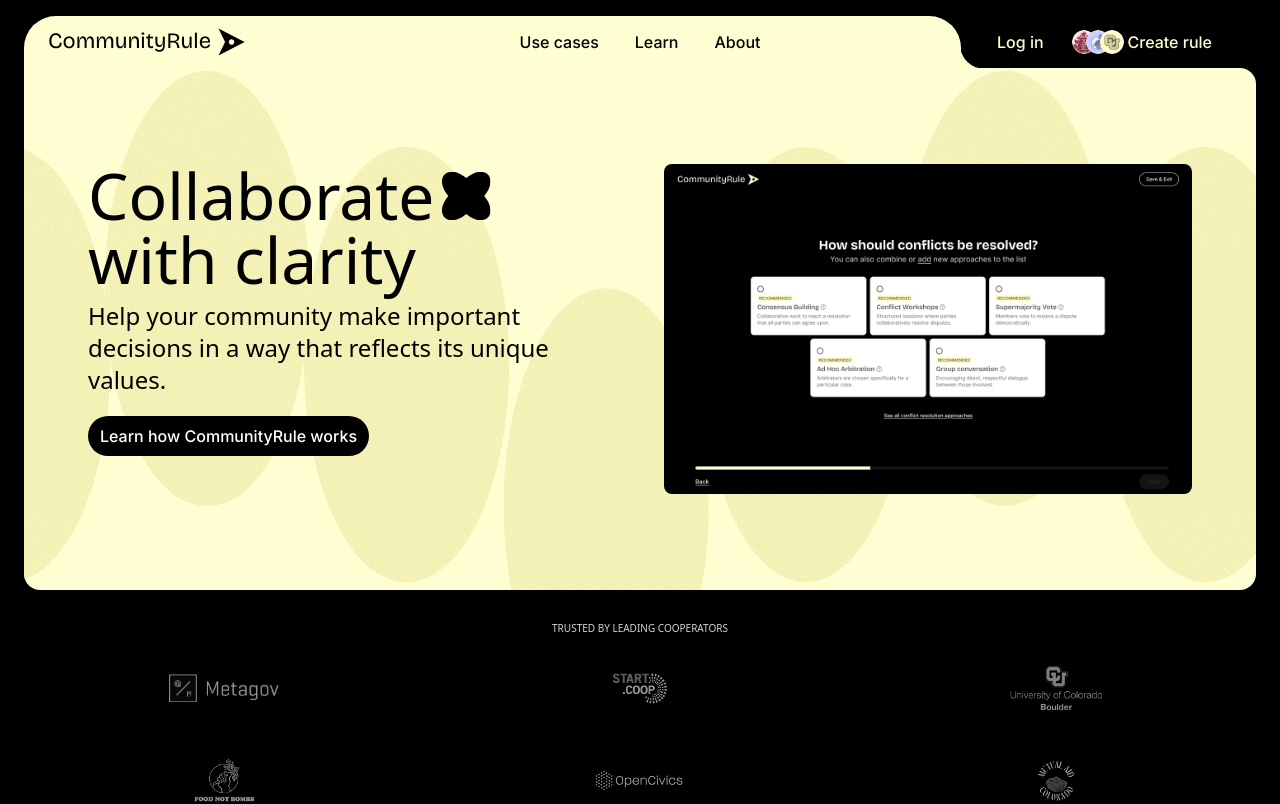
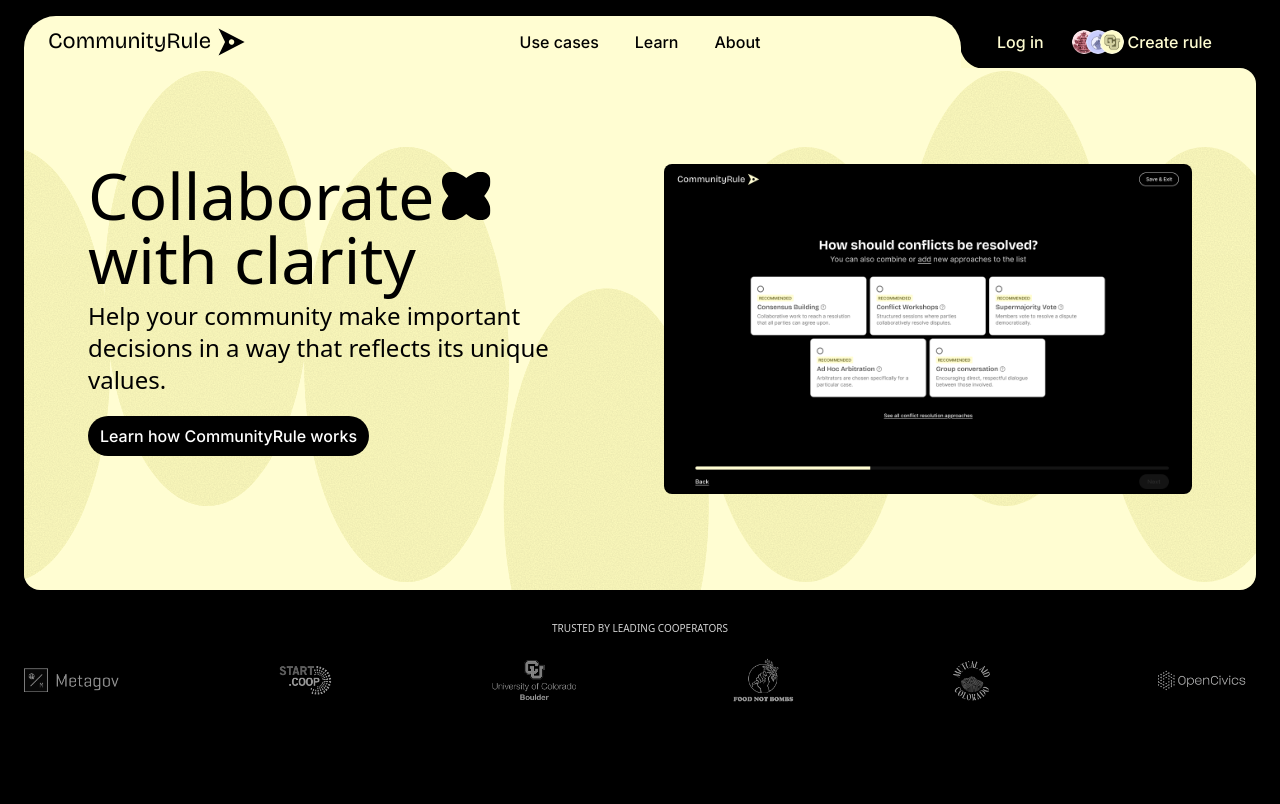
Before and after one commit to adilallo/community-rule, a Next.js app: page / in a window 1280 px wide. Shown: the top 804 px of the page. Built offline with nearby package versions, Linux system fonts and the light colour scheme.

Commit message:
Logo Wall md breakpoint

```diff
--- a/app/components/LogoWall.js
+++ b/app/components/LogoWall.js
@@ -12,31 +12,31 @@
     {
       src: "assets/Section/Logo_StartCOOP.png",
       alt: "Start COOP",
-      size: "h-11",
+      size: "h-[42px]",
       order: "order-2 sm:order-2", // Mobile: row 1 col 2, SM: row 1 col 2 (top middle)
     },
     {
       src: "assets/Section/Logo_Metagov.png",
       alt: "Metagov",
-      size: "h-7",
+      size: "h-6",
       order: "order-3 sm:order-1", // Mobile: row 2 col 1, SM: row 1 col 1 (top left)
     },
     {
       src: "assets/Section/Logo_OpenCivics.png",
       alt: "Open Civics",
       size: "h-8",
-      order: "order-4 sm:order-5", // Mobile: row 2 col 2, SM: row 2 col 2 (bottom middle)
+      order: "order-4 sm:order-5 md:order-6", // Mobile: row 2 col 2, SM: row 2 col 2, MD: swapped with Mutual Aid CO
     },
     {
       src: "assets/Section/Logo_MutualAidCO.png",
       alt: "Mutual Aid CO",
       size: "h-11",
-      order: "order-5 sm:order-6", // Mobile: row 3 col 1, SM: row 2 col 3 (bottom right)
+      order: "order-5 sm:order-6 md:order-5", // Mobile: row 3 col 1, SM: row 2 col 3, MD: swapped with OpenCivics
     },
     {
       src: "assets/Section/Logo_CUBoulder.png",
       alt: "CU Boulder",
-      size: "h-11",
+      size: "h-10",
       order: "order-6 sm:order-3", // Mobile: row 3 col 2, SM: row 1 col 3 (top right)
     },
   ];
@@ -44,8 +44,8 @@
   const displayLogos = logos.length > 0 ? logos : defaultLogos;
 
   return (
-    <section className="p-[var(--spacing-scale-032)]">
-      <div className="flex flex-col gap-[var(--spacing-scale-032)]">
+    <section className="p-[var(--spacing-scale-032)] md:px-[var(--spacing-scale-024)] md:py-[var(--spacing-scale-032)]">
+      <div className="flex flex-col gap-[var(--spacing-scale-032)] md:gap-[var(--spacing-scale-024)]">
         {/* Label */}
         <p className="font-inter font-medium text-[10px] leading-[12px] uppercase text-[var(--color-content-default-secondary)] text-center">
           Trusted by leading cooperators
@@ -53,7 +53,7 @@
 
         {/* Logo Grid Container */}
         <div className="opacity-60">
-          <div className="grid grid-cols-2 grid-rows-3 sm:grid-cols-3 sm:grid-rows-2 gap-x-[var(--spacing-scale-032)] gap-y-[var(--spacing-scale-032)] sm:gap-y-[var(--spacing-scale-048)]">
+          <div className="grid grid-cols-2 grid-rows-3 sm:grid-cols-3 sm:grid-rows-2 md:flex md:justify-between md:items-center gap-x-[var(--spacing-scale-032)] gap-y-[var(--spacing-scale-032)] sm:gap-y-[var(--spacing-scale-048)]">
             {displayLogos.map((logo, index) => (
               <div
                 key={index}
```
